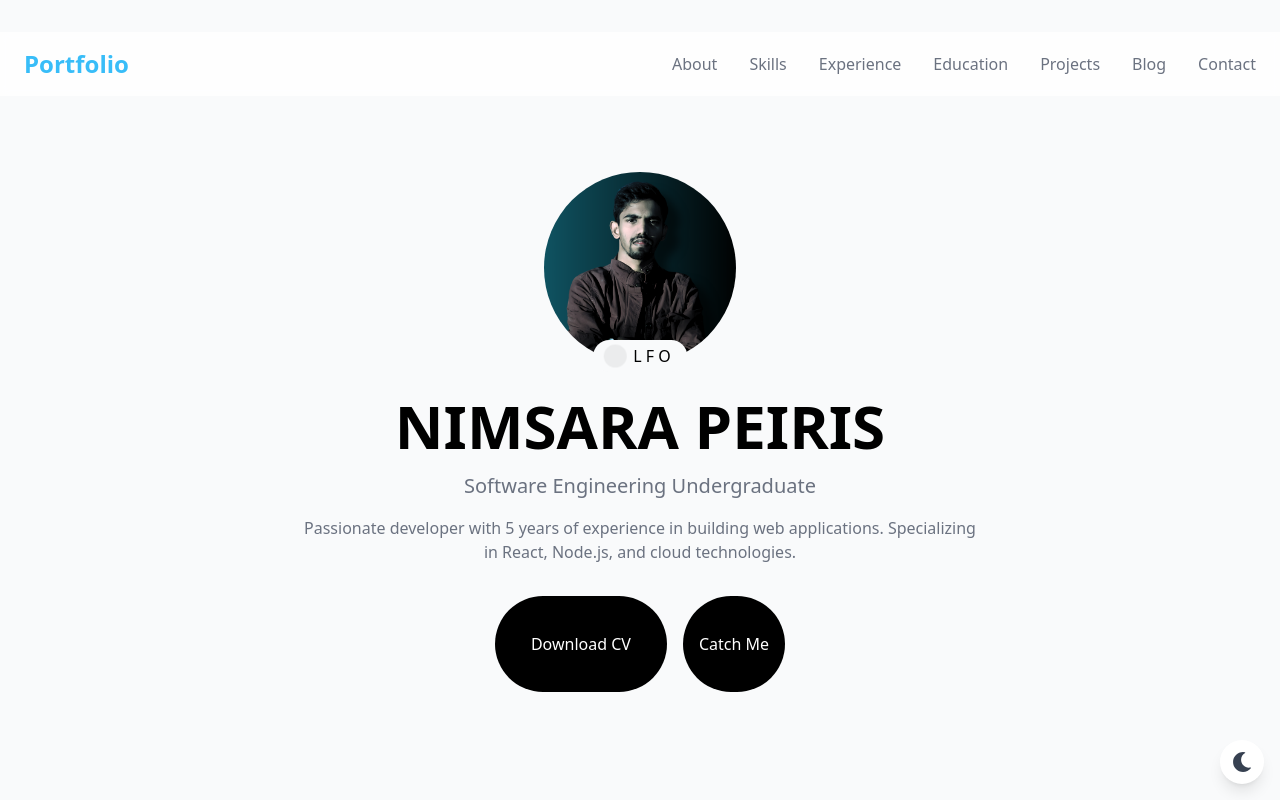
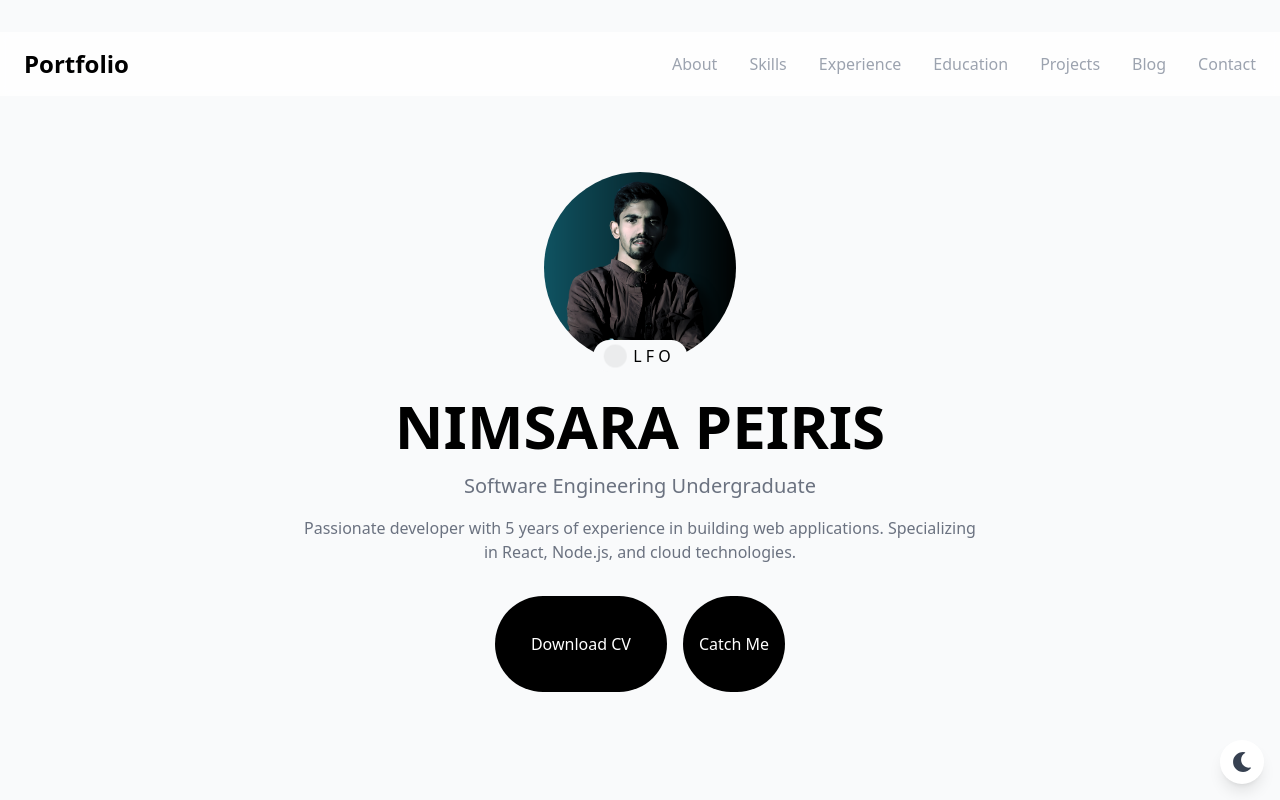
Before and after one commit to NimsaraPeiris/portfolio, a React (Vite) app: page / in a window 1280 px wide. Built offline with nearby package versions, Linux system fonts and the light colour scheme.

Commit message:
nav item colors

```diff
--- a/src/components/Header.jsx
+++ b/src/components/Header.jsx
@@ -16,7 +16,7 @@ export default function Header() {
             initial={{ opacity: 0, x: -20 }}
             animate={{ opacity: 1, x: 0 }}
           >
-            <NavLink to="/" className="text-2xl font-bold text-primary-400">
+            <NavLink to="/" className="text-2xl font-bold text-black dark:text-white">
               Portfolio
             </NavLink>
           </motion.div>
--- a/src/components/navigation/DesktopMenu.jsx
+++ b/src/components/navigation/DesktopMenu.jsx
@@ -10,8 +10,8 @@ export default function DesktopMenu({ menuItems }) {
           className={({ isActive }) =>
             `transition-colors ${
               isActive
-                ? 'text-primary-500 font-semibold'
-                : 'text-gray-500 hover:text-primary-600'
+                ? 'text-white font-semibold'
+                : 'text-gray-400 hover:text-white'
             }`
           }
         >
```
